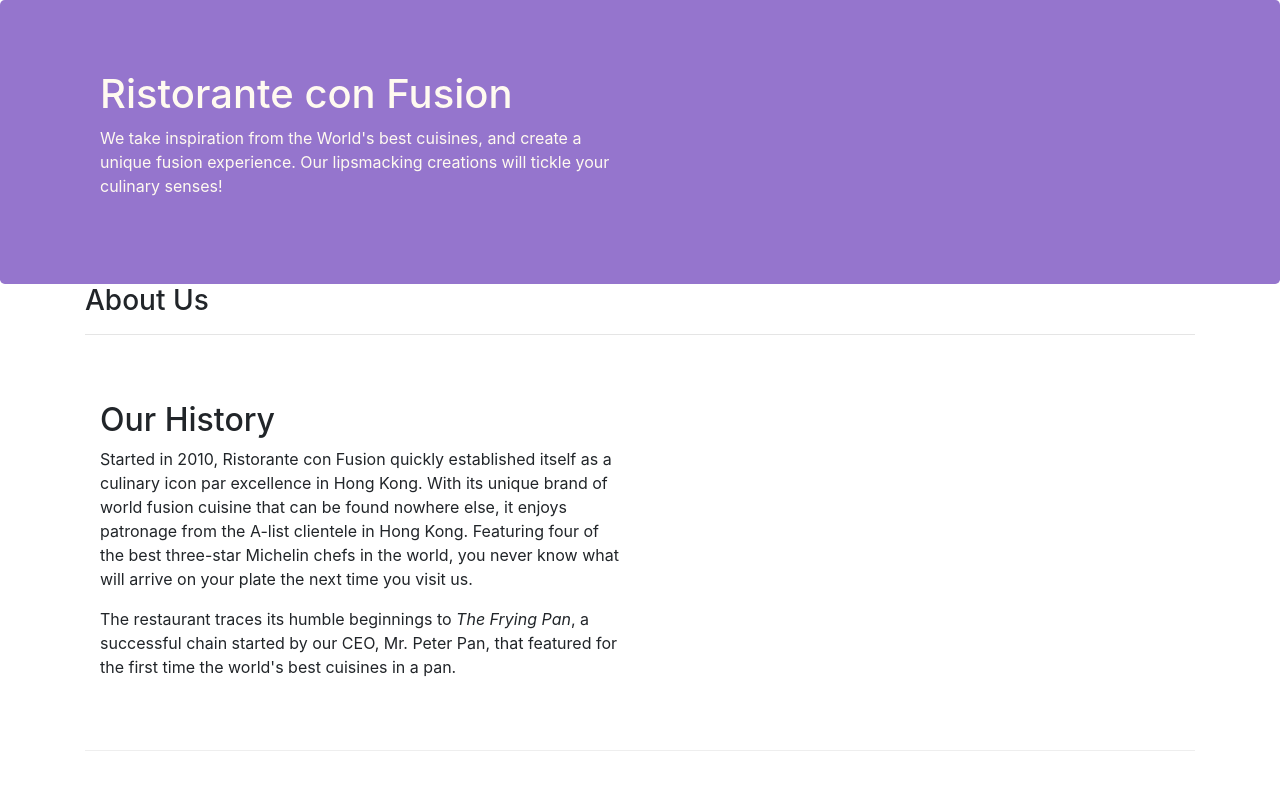
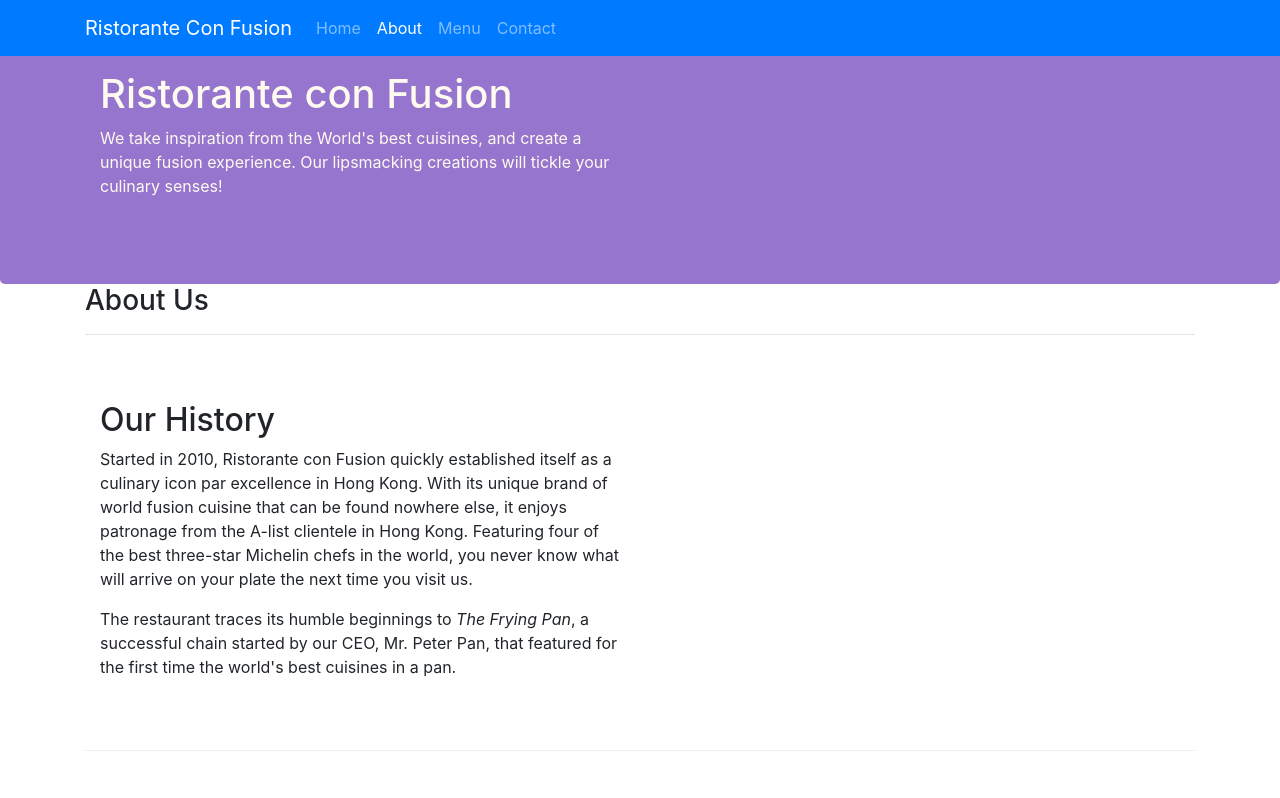
Before and after one commit to soorajarsn/Coursera_Full_Stack_Web_Development_with_React-, a website: page conFusion/aboutus.html in a window 1280 px wide. Shown: the top 798 px of the page. Drawn offline with nearby package versions, Linux system fonts and the light colour scheme.

Commit message:
add navbar

```diff
--- a/conFusion/aboutus.html
+++ b/conFusion/aboutus.html
@@ -9,6 +9,20 @@
   </head>
 
   <body>
+    <nav class="navbar navbar-dark navbar-expand-sm bg-primary fixed-top">
+      <div class="container">
+        <button class="navbar-toggler" type="button" data-toggle="collapse" data-target="#Navbar"><span class="navbar-toggler-icon"></span></button>
+        <a class="navbar-brand" href="./index.html">Ristorante Con Fusion</a>
+        <div class="collapse navbar-collapse" id="Navbar">
+          <ul class="navbar-nav mr-auto">
+            <li class="nav-item"><a class="nav-link" href="#">Home</a></li>
+            <li class="nav-item active"><a class="nav-link" href="#">About</a></li>
+            <li class="nav-item"><a class="nav-link" href="#">Menu</a></li>
+            <li class="nav-item"><a class="nav-link" href="#">Contact</a></li>
+          </ul>
+        </div>
+      </div>
+    </nav>
     <header class="jumbotron">
       <div class="container">
         <div class="row row-header">
```
